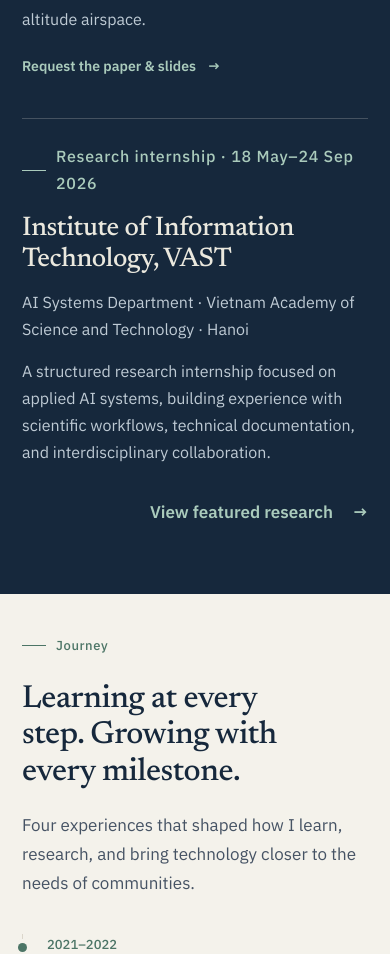
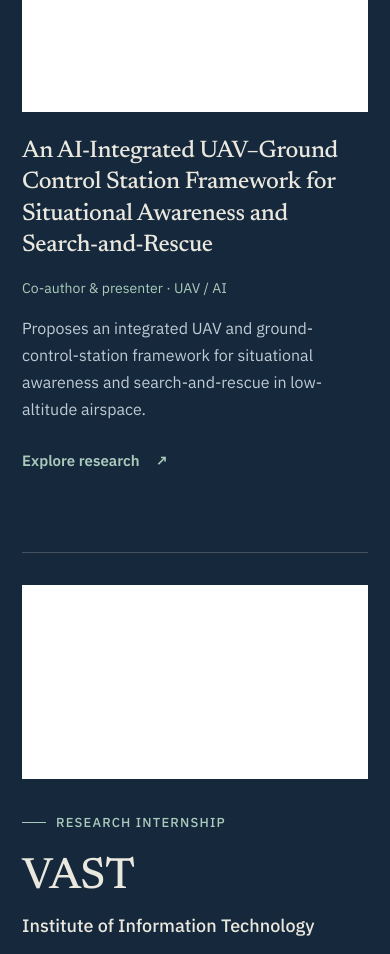
Before and after one commit to VuLeCoder/STEM-Sustainability-Portfolio, a Next.js app: page /en/home in a window 390 px wide. Shown: the part 7362-8316 px from the top of the page. Built offline with nearby package versions, Linux system fonts and the light colour scheme; no server answers; a web font is replaced by a local one.

Commit message:
feat(research): enhance research section layout and styling for improved readability and responsiveness

```diff
--- a/src/app/[locale]/home/home-editorial.css
+++ b/src/app/[locale]/home/home-editorial.css
@@ -142,7 +142,33 @@
   background: var(--home-ink);
   color: var(--home-on-dark);
 }
-.home-page .home-research-evidence { grid-template-columns: repeat(2, minmax(0, 1fr)); gap: 32px; }
+.home-page .home-research-evidence { grid-template-columns: minmax(0, 1fr); gap: 0; margin-top: 40px; }
+.home-page .home-research-row {
+  display: grid;
+  grid-template-columns: minmax(0, .7fr) minmax(0, 1.3fr);
+  grid-template-areas: "image venue" "image copy";
+  grid-template-rows: auto 1fr;
+  align-items: center;
+  column-gap: clamp(28px, 4vw, 56px);
+  row-gap: 16px;
+  padding-block: 32px;
+  border-top: 1px solid var(--home-line);
+}
+.home-page .home-research-row:nth-child(even) {
+  grid-template-columns: minmax(0, 1.3fr) minmax(0, .7fr);
+  grid-template-areas: "venue image" "copy image";
+}
+.home-page .home-research-row > .home-research-placeholder { grid-area: image; }
+.home-page .home-research-row > .home-research-venue { grid-area: venue; line-height: 1.6; }
+.home-page .home-research-row > .home-research-copy { grid-area: copy; align-self: start; }
+.home-page .home-research-row .home-research-copy h3 { margin-top: 0; }
+.home-page .home-research-placeholder { width: 100%; aspect-ratio: 4 / 3; background: #fff; }
+.home-page .home-research-copy { min-width: 0; }
+.home-page .home-research-copy h3 { margin: 16px 0; font-size: clamp(24px, 2.5vw, 32px); line-height: 1.3; }
+.home-page .home-research-copy p { color: var(--home-muted); font-size: 16px; line-height: 1.7; }
+.home-page .home-research-copy .home-research-role { color: var(--home-accent-deep); font-size: 14px; margin: 0 0 14px; }
+.home-page .home-research-description { margin: 0; }
+.home-page .home-research-copy .home-about-label { color: var(--home-accent-deep); font-size: 13px; }
 .home-page .home-research-upcoming { grid-column: 1 / -1; display: flex; flex-wrap: wrap; align-items: baseline; gap: 12px 28px; border-top-style: dashed; }
 .home-page .home-research-upcoming h3 { margin: 0; font-family: var(--font-sans); font-size: 17px; }
 
@@ -248,9 +274,8 @@
   .home-page .home-projects-card:hover .home-projects-image img { transform: scale(1.025); }
 }
 
-.home-page .home-research-link { display: inline-flex; gap: 12px; margin-top: 22px; color: var(--home-accent-deep); font-size: 14px; font-weight: 600; }
-.home-page .home-research-evidence .home-about-card { display: flex; flex-direction: column; }
-.home-page .home-research-evidence .home-research-link { margin-top: auto; padding-top: 22px; }
+.home-page .home-research-link { display: inline-flex; align-items: center; gap: 16px; min-height: 44px; margin-top: 16px; color: var(--home-accent-deep); font-size: 15px; font-weight: 600; text-decoration: underline; text-decoration-color: transparent; }
+.home-page .home-research-link:hover { color: var(--home-on-dark); text-decoration-color: currentColor; }
 
 .home-page .home-impact { margin-top: 0; }
 .home-page .home-impact-metrics { display: grid; grid-template-columns: repeat(3, 1fr); gap: 28px; margin-top: 28px; padding-block: 20px; border: 0; }
@@ -317,7 +342,31 @@
 .home-page .home-evidence-pending { padding: 64px 16px; text-align: center; color: var(--home-muted); }
 @media (prefers-reduced-motion: reduce) { .home-page .home-evidence-button { transition: none; } }
 
-.home-page .home-research-internship { margin-top: 40px; }
+.home-page .home-research-internship {
+  display: grid;
+  grid-template-columns: minmax(0, .45fr) minmax(0, 1.55fr);
+  align-items: center;
+  gap: clamp(28px, 4vw, 56px);
+  margin-top: clamp(40px, 5vw, 64px);
+  padding-top: clamp(32px, 4vw, 48px);
+  border-top: 1px solid var(--home-line);
+}
+.home-page .home-research-internship .home-internship-label { text-transform: uppercase; letter-spacing: .09em; }
+.home-page .home-research-internship h3 { margin: 20px 0 0; }
+.home-page .home-research-internship .home-research-dates { margin: 12px 0 24px; font-size: 14px; }
+.home-page .home-research-institution strong { display: block; color: var(--home-on-dark); font-size: clamp(44px, 5vw, 64px); font-weight: 500; line-height: 1.1; }
+.home-page .home-research-institution span { display: block; margin-top: 10px; color: var(--home-on-dark); font-family: var(--font-sans); font-size: clamp(18px, 2vw, 22px); font-weight: 500; line-height: 1.5; letter-spacing: 0; }
+.home-page .home-research-internship .home-research-copy > p:last-child { margin-bottom: 0; }
+@media (max-width: 767px) {
+  .home-page .home-research-row,
+  .home-page .home-research-row:nth-child(even),
+  .home-page .home-research-internship { grid-template-columns: minmax(0, 1fr); gap: 24px; }
+  .home-page .home-research-row,
+  .home-page .home-research-row:nth-child(even) { grid-template-areas: "venue" "image" "copy"; grid-template-rows: auto; }
+  .home-page .home-research-row > .home-research-venue { margin-bottom: -8px; }
+  .home-page .home-research-placeholder { aspect-ratio: 16 / 9; }
+  .home-page .home-research-row { padding-block: 28px; }
+}
 
 .home-page .home-about-credentials { display: grid; grid-template-columns: minmax(0, .8fr) minmax(0, 1.2fr); gap: 40px; margin-top: 48px; }
 .home-page .home-credential-group { min-width: 0; padding-top: 24px; border-top: 1px solid var(--home-line); }
--- a/src/components/home-research.tsx
+++ b/src/components/home-research.tsx
@@ -11,14 +11,14 @@
       role: vi ? "Đồng tác giả & trình bày · An ninh thông tin" : "Co-author & presenter · Information Security",
       title: vi ? "Phương pháp giấu tin thuận nghịch trên ảnh kép cải tiến" : "An Improved Dual-Image Reversible Data Hiding Method",
       description: vi ? "Tăng dung lượng nhúng phục vụ xác thực nội dung số, đồng thời bảo đảm khôi phục hoàn hảo ảnh gốc." : "Improves embedding capacity for digital-content authentication while guaranteeing perfect recovery of the original image.",
-      href: "mailto:nguyencxphuc@gmail.com?subject=VNICT%202025%20paper%20request",
+      slug: "dual-image-reversible-data-hiding",
     },
     {
       venue: vi ? "Hội thảo Quốc gia UTM · Hà Nội" : "UTM National Conference · Hanoi",
       role: vi ? "Đồng tác giả & trình bày · UAV / AI" : "Co-author & presenter · UAV / AI",
       title: vi ? "Khung UAV–Trạm điều khiển mặt đất tích hợp AI cho nhận thức tình huống và tìm kiếm cứu nạn" : "An AI-Integrated UAV–Ground Control Station Framework for Situational Awareness and Search-and-Rescue",
       description: vi ? "Đề xuất khung tích hợp UAV và trạm điều khiển mặt đất nhằm nâng cao nhận thức tình huống và hỗ trợ tìm kiếm cứu nạn trong không phận tầm thấp." : "Proposes an integrated UAV and ground-control-station framework for situational awareness and search-and-rescue in low-altitude airspace.",
-      href: "mailto:nguyencxphuc@gmail.com?subject=UTM%20paper%20request",
+      slug: "uav-gcs-framework",
     },
   ];
 
@@ -31,23 +31,30 @@
         </div>
         <div className="home-research-evidence" data-reveal>
           {publications.map((publication) => (
-            <article className="home-about-card" key={publication.title}>
-              <span className="home-about-label">{publication.venue}</span>
-              <h3>{publication.title}</h3>
-              <p>{publication.role}</p><p>{publication.description}</p>
-              <a className="home-research-link" href={publication.href}>{vi ? "Yêu cầu bài báo & slide" : "Request the paper & slides"} <span aria-hidden="true">→</span></a>
+            <article className="home-research-row" key={publication.slug} aria-labelledby={`home-${publication.slug}`}>
+              <span className="home-about-label home-research-venue">{publication.venue}</span>
+              <div className="home-research-placeholder" aria-hidden="true" />
+              <div className="home-research-copy">
+              <h3 id={`home-${publication.slug}`}>{publication.title}</h3>
+              <p className="home-research-role">{publication.role}</p>
+              <p className="home-research-description">{publication.description}</p>
+              <Link className="home-research-link" href={`/${locale}/works#${publication.slug}`} aria-label={`${vi ? "Khám phá nghiên cứu" : "Explore research"}: ${publication.title}`}>
+                {vi ? "Khám phá nghiên cứu" : "Explore research"} <span aria-hidden="true">↗</span>
+              </Link>
+              </div>
             </article>
           ))}
         </div>
-        <article className="home-about-card home-research-internship" data-reveal aria-labelledby="home-internship-title">
-          <p className="home-about-label">{vi ? "Thực tập nghiên cứu · 18/05–24/09/2026" : "Research internship · 18 May–24 Sep 2026"}</p>
-          <h3 id="home-internship-title">{vi ? "Viện Công nghệ Thông tin, VAST" : "Institute of Information Technology, VAST"}</h3>
+        <article className="home-research-internship" data-reveal aria-labelledby="home-internship-title">
+          <div className="home-research-placeholder" aria-hidden="true" />
+          <div className="home-research-copy">
+          <p className="home-about-label home-internship-label">{vi ? "Thực tập nghiên cứu" : "Research internship"}</p>
+          <h3 id="home-internship-title" className="home-research-institution"><strong>VAST</strong><span>{vi ? "Viện Công nghệ Thông tin" : "Institute of Information Technology"}</span></h3>
+          <p className="home-research-dates">{vi ? "18/05–24/09/2026" : "18 May–24 Sep 2026"}</p>
           <p>{vi ? "Phòng các Hệ thống AI · Viện Hàn lâm Khoa học và Công nghệ Việt Nam · Hà Nội" : "AI Systems Department · Vietnam Academy of Science and Technology · Hanoi"}</p>
           <p>{vi ? "Tham gia chương trình thực tập nghiên cứu về hệ thống AI ứng dụng, tích lũy kinh nghiệm về quy trình nghiên cứu khoa học, tài liệu kỹ thuật và phối hợp liên ngành." : "A structured research internship focused on applied AI systems, building experience with scientific workflows, technical documentation, and interdisciplinary collaboration."}</p>
+          </div>
         </article>
-        <div className="home-content-section-footer">
-          <Link className="home-content-section-link" href={`/${locale}/works#dual-image-reversible-data-hiding`}>{vi ? "Xem nghiên cứu tiêu biểu" : "View featured research"} <span aria-hidden="true">→</span></Link>
-        </div>
       </div>
     </section>
   );
```
